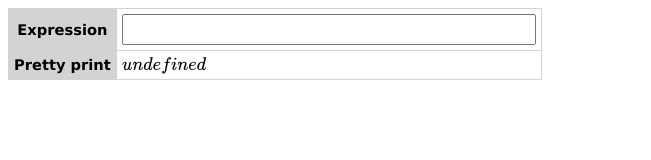
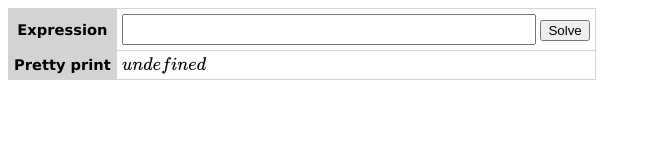
Before and after one commit to mental-disfunctions/MathCalc, a website: page public/polinom-lagrandg.html in a window 1280 px wide. Shown: the whole page, without its empty margins (0-651 px from the left). Drawn offline with nearby package versions, Linux system fonts and the light colour scheme.

Commit message:
feat: add solve button

```diff
--- a/public/polinom-lagrandg.html
+++ b/public/polinom-lagrandg.html
@@ -45,14 +45,13 @@
         <table>
             <tr>
                 <th>Expression</th>
-                <td><input type="text" id="expr" /></td>
+                <td><input type="text" id="expr" /> <button id="solve">Solve</button></td>
             </tr>
             <tr>
                 <th>Pretty print</th>
                 <td><div id="pretty"></div></td>
             </tr>
         </table>
-
 
         <script>
             const expr = document.getElementById("expr");
@@ -72,8 +71,7 @@
             expr.value = "";
             pretty.innerHTML = "";
             pretty.appendChild(mj(math.parse(expr.value).toTex({ parenthesis: parenthesis })));
-
-            expr.onblur = async function () {
+            document.getElementById("solve").addEventListener("click", async function () {
                 let node = null;
                 let response = "";
                 await fetch("/polinom-lagrandg", {
@@ -101,7 +99,7 @@
                 MathJax.typesetClear();
                 pretty.innerHTML = "";
                 pretty.appendChild(mj(latex));
-            };
+            });
         </script>
     </body>
 </html>
```
